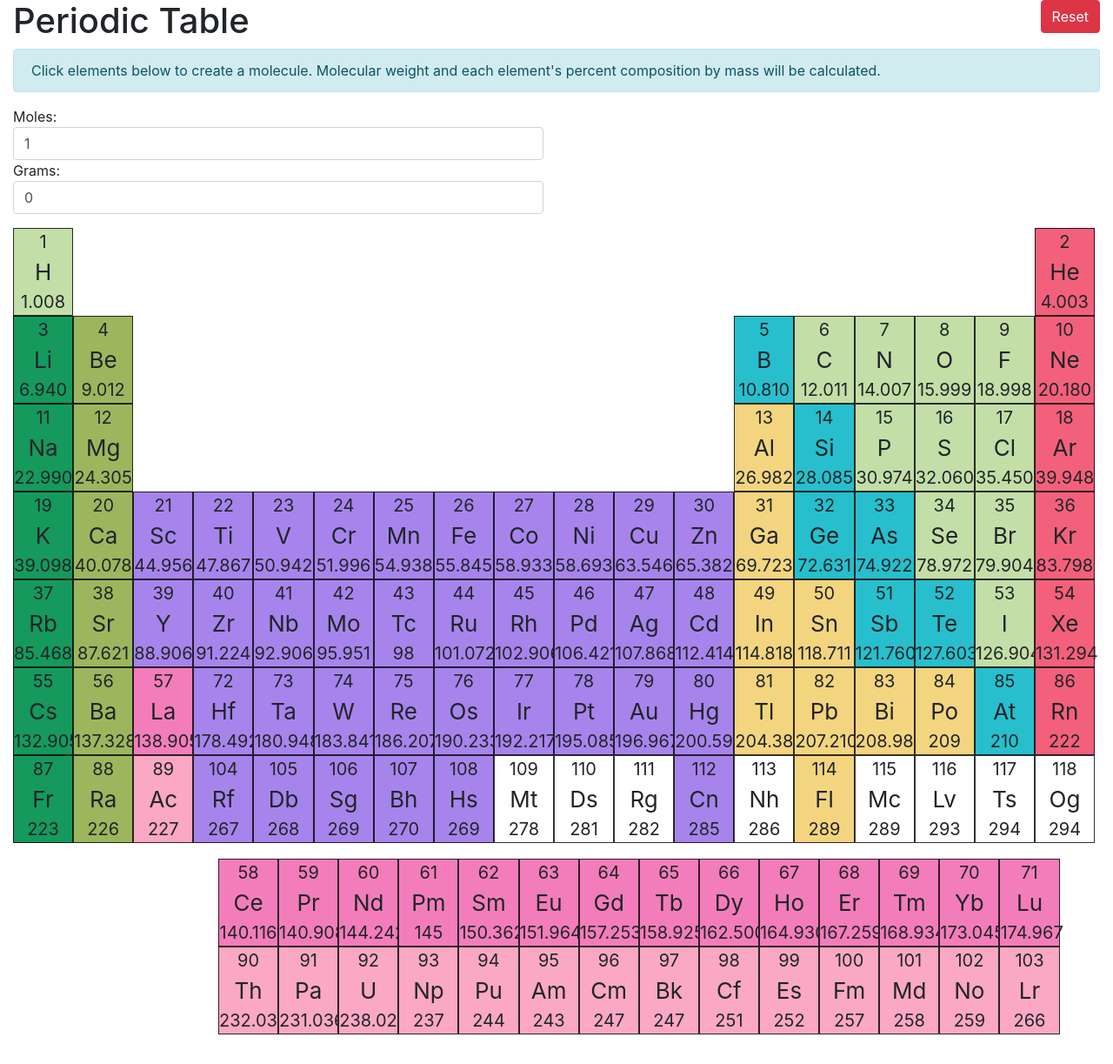
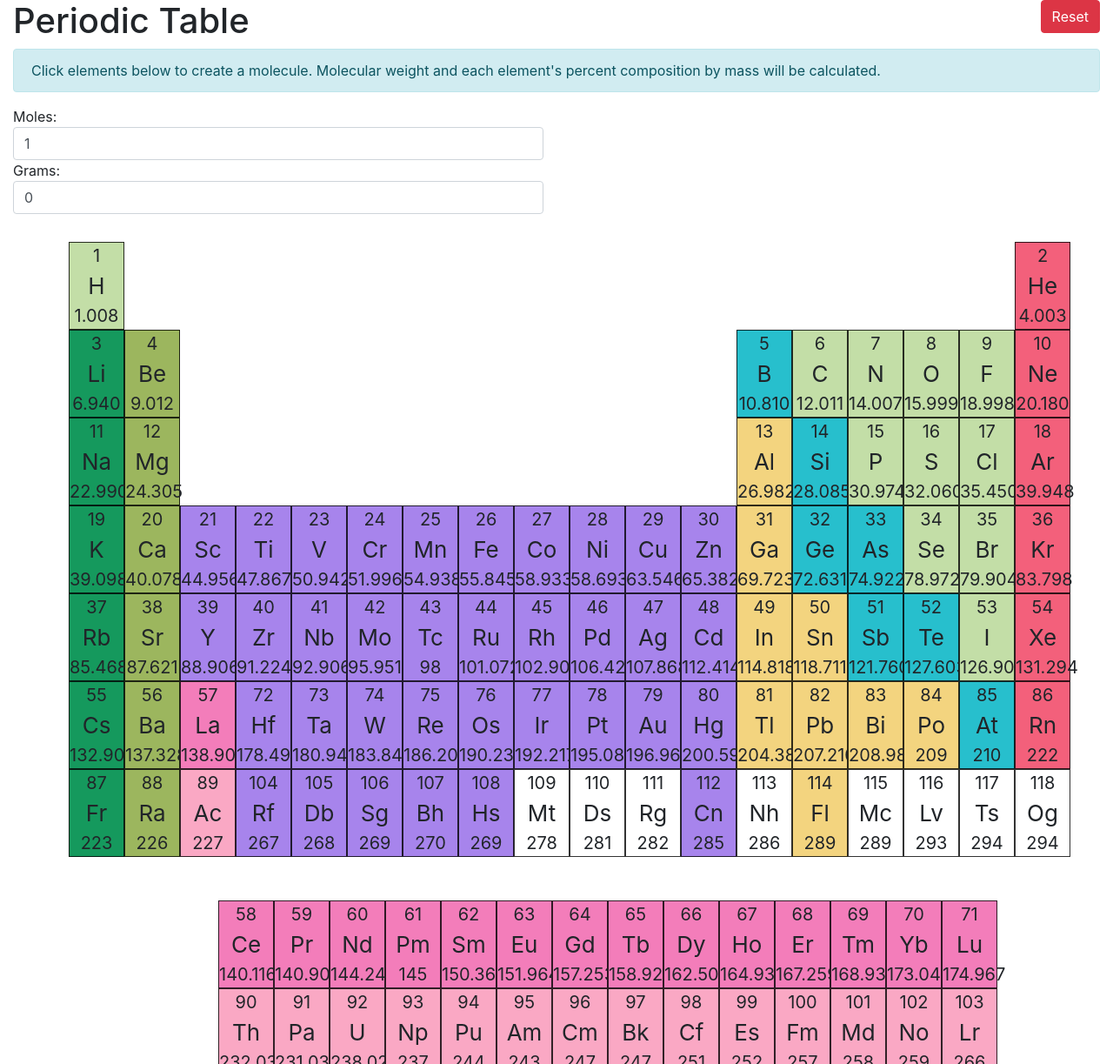
Before and after one commit to johnpatbatt/periodic-table, a React (Create React App) app: page / in a window 1280 px wide. Shown: the top 1223 px of the page at 87% size. Built offline with nearby package versions, Linux system fonts and the light colour scheme.

Commit message:
margin around table for large screens

```diff
--- a/public/index.html
+++ b/public/index.html
@@ -23,7 +23,7 @@
       work correctly both with client-side routing and a non-root public URL.
       Learn how to configure a non-root public URL by running `npm run build`.
     -->
-    <title>React App</title>
+    <title>Periodic Table of Elements</title>
   </head>
   <body>
     <noscript>You need to enable JavaScript to run this app.</noscript>
--- a/src/App.css
+++ b/src/App.css
@@ -2,12 +2,13 @@
 .grid-container-main {
   margin-top: 1rem;
   display: grid;
-  grid-template-columns: 5.4vw 5.4vw 5.4vw 5.4vw 5.4vw 5.4vw 5.4vw 5.4vw 5.4vw 5.4vw 5.4vw 5.4vw 5.4vw 5.4vw 5.4vw 5.4vw 5.4vw 5.4vw;
+  grid-template-columns: 5.0vw 5.0vw 5.0vw 5.0vw 5.0vw 5.0vw 5.0vw 5.0vw 5.0vw 5.0vw 5.0vw 5.0vw 5.0vw 5.0vw 5.0vw 5.0vw 5.0vw 5.0vw;
+  margin: 32px 64px;
   padding: 0;
 }
 .grid-container-la {
   display: grid;
-  grid-template-columns: 5.4vw 5.4vw 5.4vw 5.4vw 5.4vw 5.4vw 5.4vw 5.4vw 5.4vw 5.4vw 5.4vw 5.4vw 5.4vw 5.4vw;
+  grid-template-columns: 5.0vw 5.0vw 5.0vw 5.0vw 5.0vw 5.0vw 5.0vw 5.0vw 5.0vw 5.0vw 5.0vw 5.0vw 5.0vw 5.0vw;
   margin-left: 236px;
   padding: 18px 0;
   width: 71.2%;
@@ -18,6 +19,7 @@
 }
 @media only screen and (max-width: 1190px) {
   .grid-container-main {
+    margin: 0;
     grid-template-columns: auto auto auto auto auto auto auto auto auto auto auto auto auto auto auto auto auto auto;
   }
   .grid-container-la {
```
